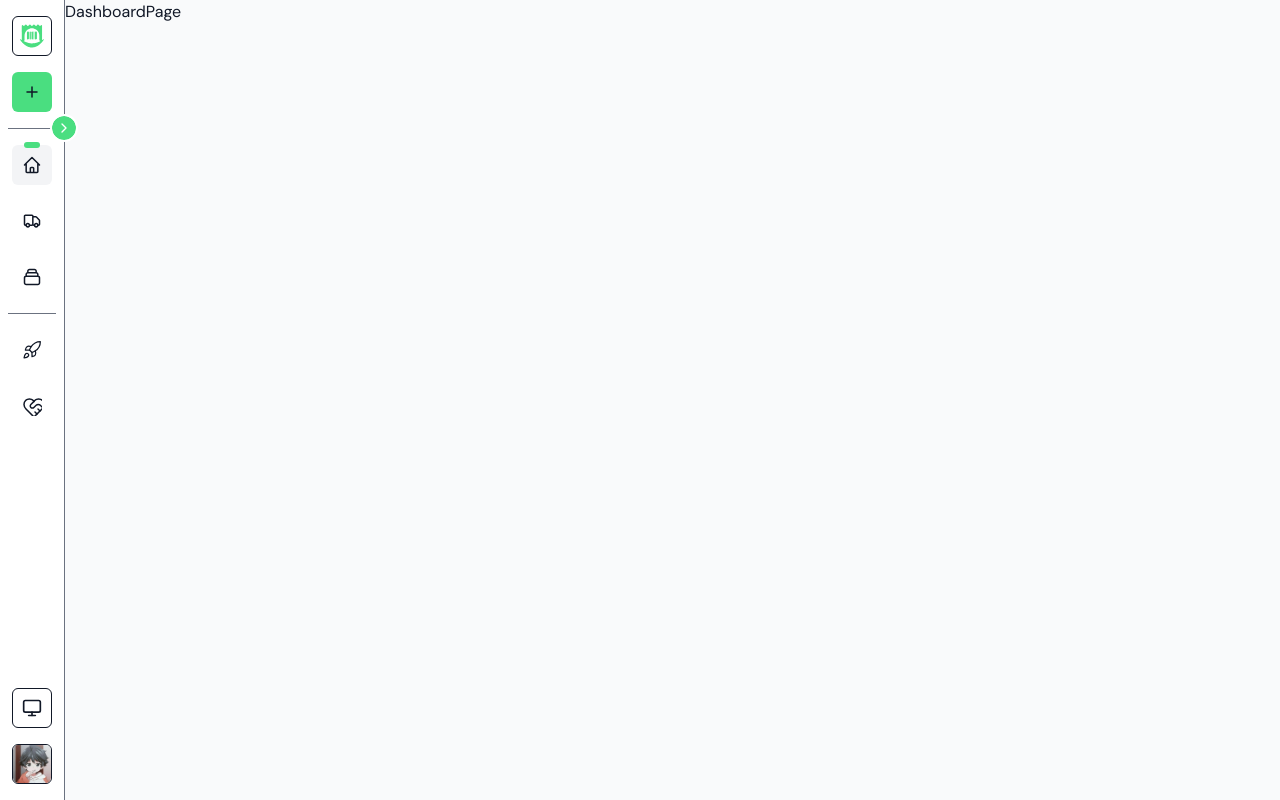
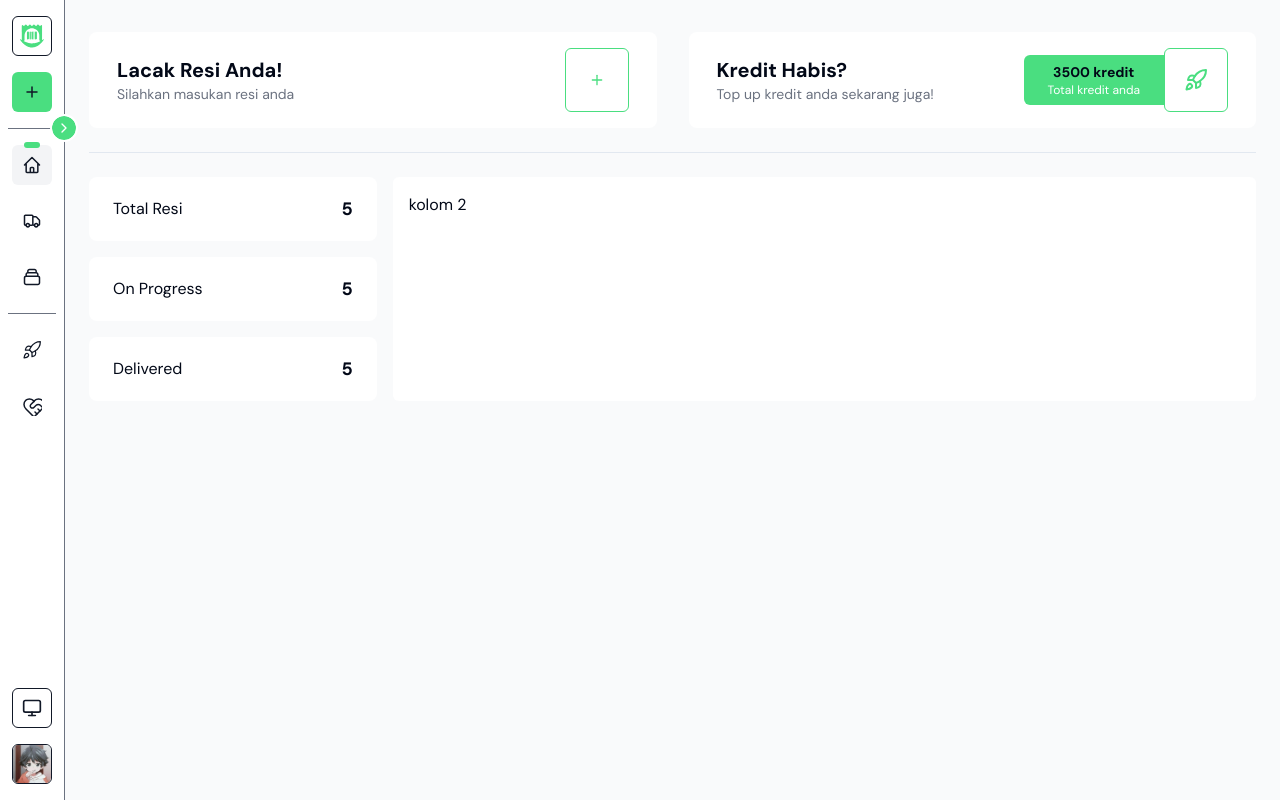
Before and after one commit to shiqocred/koderesi-fe, a Next.js app: page /dashboard in a window 1280 px wide. Built offline with nearby package versions, Linux system fonts and the light colour scheme.

Commit message:
dashboard

```diff
--- a/app/(dashboard)/(klien)/dashboard/page.tsx
+++ b/app/(dashboard)/(klien)/dashboard/page.tsx
@@ -1,7 +1,68 @@
+import { Button } from "@/components/ui/button";
+import { Card } from "@/components/ui/card";
+import { Separator } from "@/components/ui/separator";
+import { Plus, Rocket } from "lucide-react";
 import React from "react";
 
 const DashboardPage = () => {
-  return <div>DashboardPage</div>;
+  return (
+    <div className="px-6 py-8 gap-6 flex flex-col">
+      <div className="w-full transition-all flex gap-8">
+        <Card className="w-full px-7 py-4 flex justify-between items-center">
+          <div>
+            <h3 className="text-xl font-bold">Lacak Resi Anda!</h3>
+            <p className="text-sm text-gray-500">Silahkan masukan resi anda</p>
+          </div>
+          <Button
+            className="w-16 h-16 border border-green-400 rounded-md text-green-400 hover:text-green-400 hover:bg-gray-50 dark:bg-gray-900 dark:hover:bg-gray-800"
+            variant={"outline"}
+          >
+            <Plus className="w-4 h-4" />
+          </Button>
+        </Card>
+        <Card className="w-full px-7 py-4 flex justify-between items-center">
+          <div>
+            <h3 className="text-xl font-bold">Kredit Habis?</h3>
+            <p className="text-sm text-gray-500">
+              Top up kredit anda sekarang juga!
+            </p>
+          </div>
+          <div className="flex items-center">
+            <div className="px-6 flex flex-col items-center bg-green-400 h-[50px] justify-center rounded-l-md">
+              <h3 className="font-bold text-sm dark:text-gray-900">
+                3500 kredit
+              </h3>
+              <p className="text-xs text-white">Total kredit anda</p>
+            </div>
+            <Button
+              className="w-16 h-16 border border-green-400 rounded-md text-green-400 hover:text-green-400 hover:bg-gray-50 dark:bg-gray-900 dark:hover:bg-gray-800"
+              variant={"outline"}
+            >
+              <Rocket className="w-6 h-6" />
+            </Button>
+          </div>
+        </Card>
+      </div>
+      <Separator className="dark:bg-white" />
+      <div className="w-full transition-all flex gap-4">
+        <div className="w-3/12 gap-4 flex flex-col">
+          <Card className="w-full h-16 items-center flex px-6 justify-between">
+            <p>Total Resi</p>
+            <p className="font-bold text-lg">5</p>
+          </Card>
+          <Card className="w-full h-16 items-center flex px-6 justify-between">
+            <p>On Progress</p>
+            <p className="font-bold text-lg">5</p>
+          </Card>
+          <Card className="w-full h-16 items-center flex px-6 justify-between">
+            <p>Delivered</p>
+            <p className="font-bold text-lg">5</p>
+          </Card>
+        </div>
+        <Card className="w-9/12 p-4 rounded-md">kolom 2</Card>
+      </div>
+    </div>
+  );
 };
 
 export default DashboardPage;
--- /dev/null
+++ b/components/ui/card.tsx
@@ -0,0 +1,86 @@
+import * as React from "react";
+
+import { cn } from "@/lib/utils";
+
+const Card = React.forwardRef<
+  HTMLDivElement,
+  React.HTMLAttributes<HTMLDivElement>
+>(({ className, ...props }, ref) => (
+  <div
+    ref={ref}
+    className={cn(
+      "rounded-lg bg-white dark:bg-gray-900 text-card-foreground",
+      className
+    )}
+    {...props}
+  />
+));
+Card.displayName = "Card";
+
+const CardHeader = React.forwardRef<
+  HTMLDivElement,
+  React.HTMLAttributes<HTMLDivElement>
+>(({ className, ...props }, ref) => (
+  <div
+    ref={ref}
+    className={cn("flex flex-col space-y-1.5 p-6", className)}
+    {...props}
+  />
+));
+CardHeader.displayName = "CardHeader";
+
+const CardTitle = React.forwardRef<
+  HTMLParagraphElement,
+  React.HTMLAttributes<HTMLHeadingElement>
+>(({ className, ...props }, ref) => (
+  <h3
+    ref={ref}
+    className={cn(
+      "text-2xl font-semibold leading-none tracking-tight",
+      className
+    )}
+    {...props}
+  />
+));
+CardTitle.displayName = "CardTitle";
+
+const CardDescription = React.forwardRef<
+  HTMLParagraphElement,
+  React.HTMLAttributes<HTMLParagraphElement>
+>(({ className, ...props }, ref) => (
+  <p
+    ref={ref}
+    className={cn("text-sm text-muted-foreground", className)}
+    {...props}
+  />
+));
+CardDescription.displayName = "CardDescription";
+
+const CardContent = React.forwardRef<
+  HTMLDivElement,
+  React.HTMLAttributes<HTMLDivElement>
+>(({ className, ...props }, ref) => (
+  <div ref={ref} className={cn("p-6 pt-0", className)} {...props} />
+));
+CardContent.displayName = "CardContent";
+
+const CardFooter = React.forwardRef<
+  HTMLDivElement,
+  React.HTMLAttributes<HTMLDivElement>
+>(({ className, ...props }, ref) => (
+  <div
+    ref={ref}
+    className={cn("flex items-center p-6 pt-0", className)}
+    {...props}
+  />
+));
+CardFooter.displayName = "CardFooter";
+
+export {
+  Card,
+  CardHeader,
+  CardFooter,
+  CardTitle,
+  CardDescription,
+  CardContent,
+};
```
